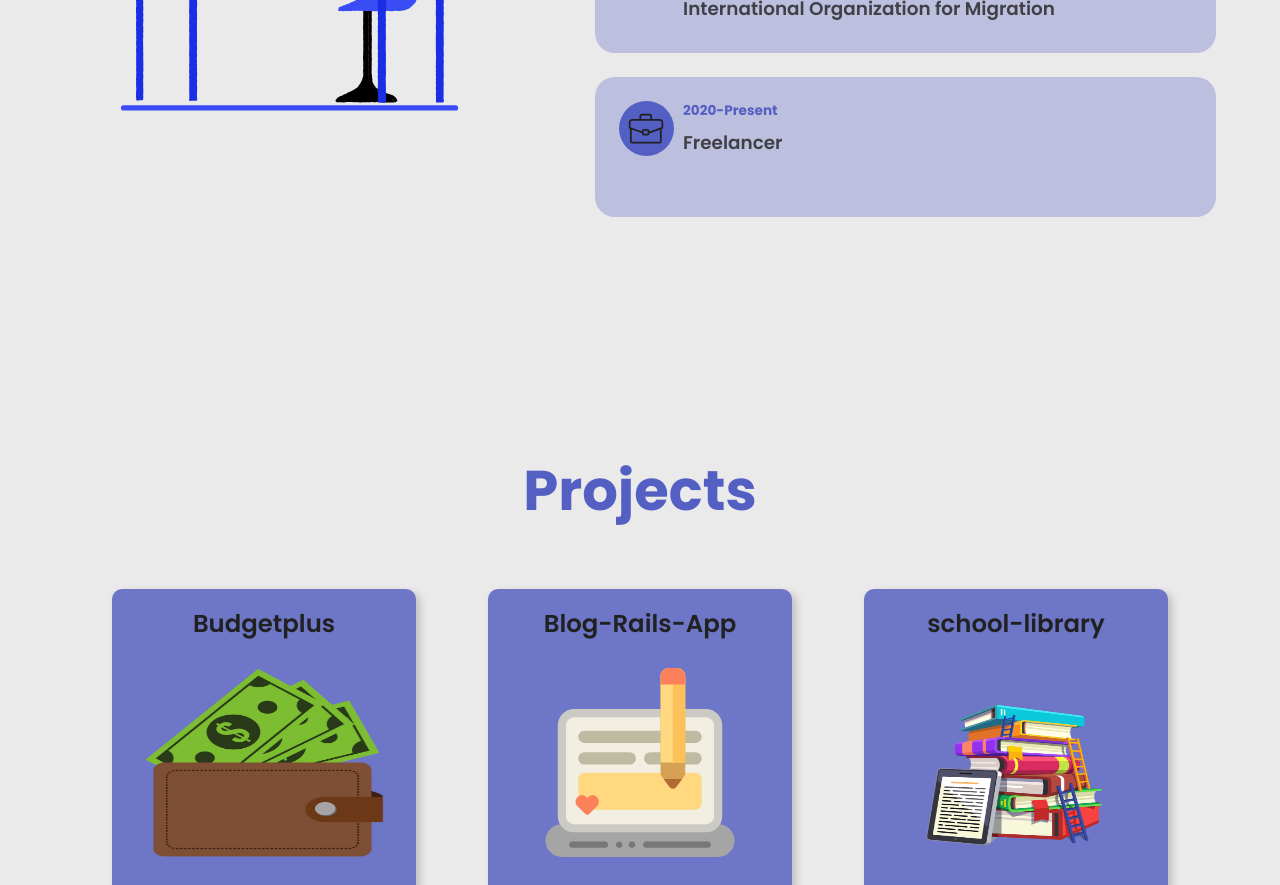
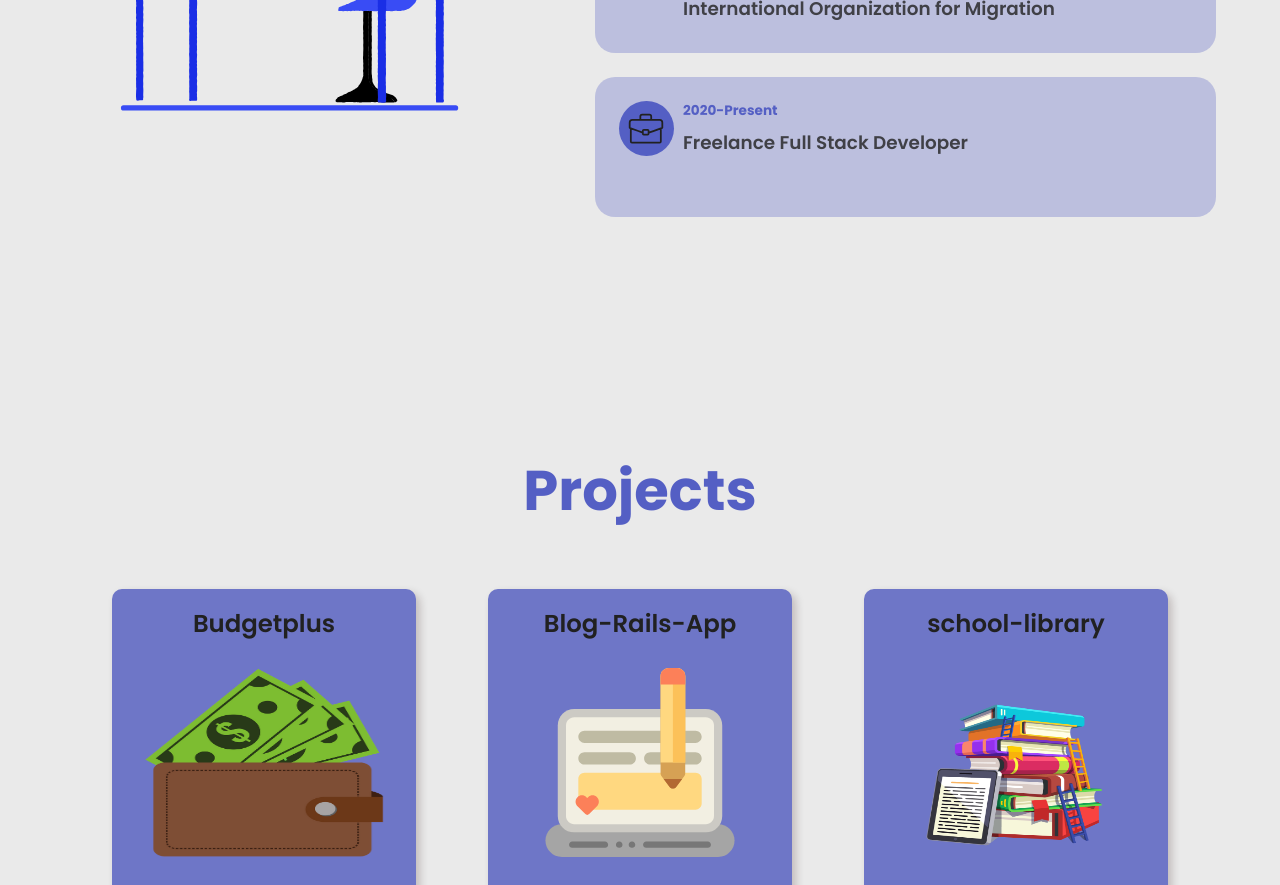
Before and after one commit to ntzwilly/portfolio, a React (Create React App) app: page /blog/blog/blog/blog/blog/blog/projects/blog in a window 1280 px wide. Shown: the part 3280-4165 px from the top of the page. Built offline with nearby package versions, Linux system fonts and the light colour scheme; a web font is replaced by a local one.

Commit message:
Change current job status

```diff
--- a/src/data/experienceData.js
+++ b/src/data/experienceData.js
@@ -16,7 +16,7 @@ export const experienceData = [
   },
   {
     id: 3,
-    company: 'Freelancer',
+    company: 'Freelance Full Stack Developer',
     jobtitle: 'Full stack developer',
     startYear: '2020',
     endYear: 'Present',
```
